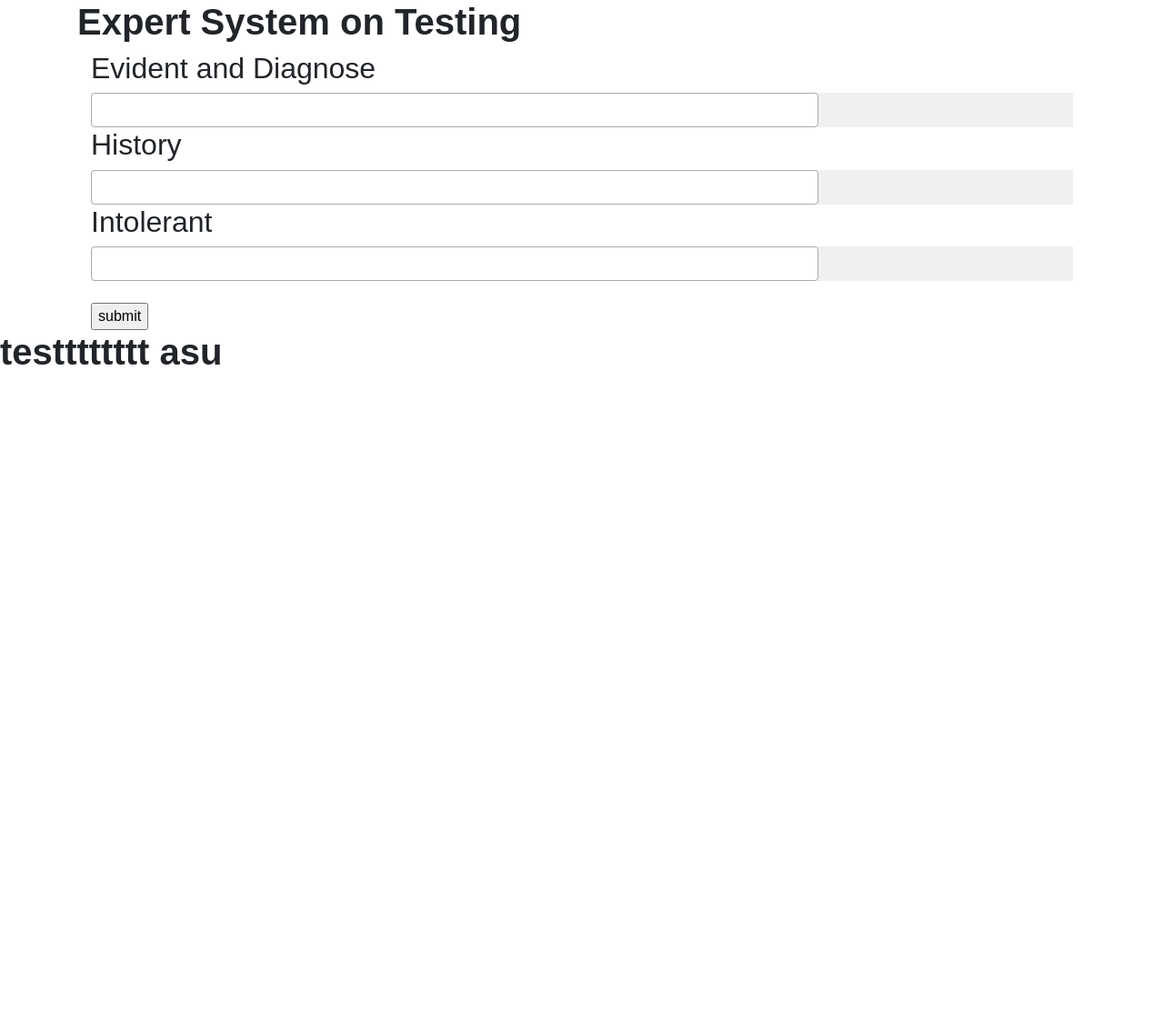
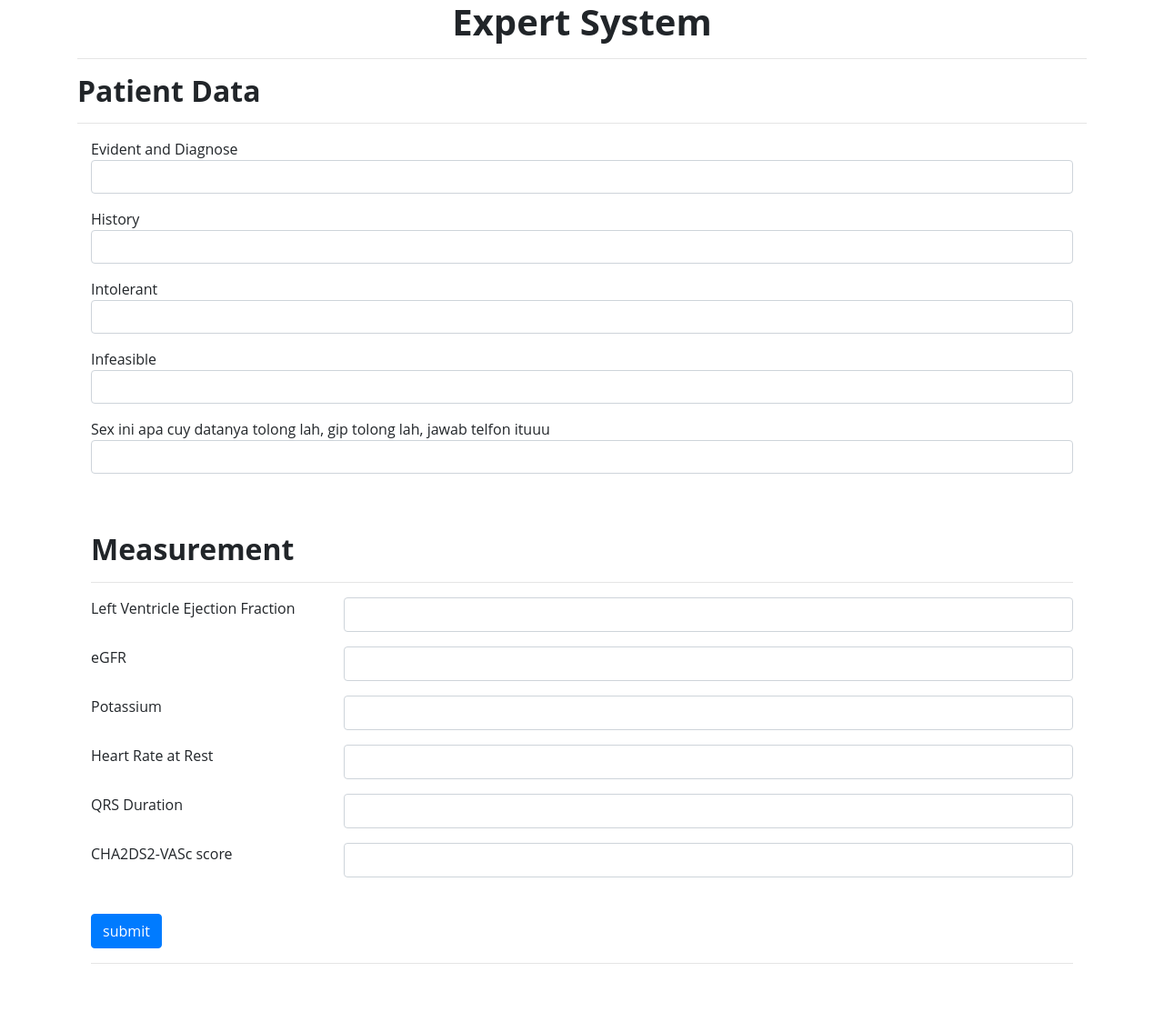
Before and after one commit to modalhoki/flask-project1, a Flask app: page /expert_system in a window 1280 px wide. Shown: the whole page at 91% size. Before the commit the page ends 401 px from the top, so only its background shows below. Run offline with Flask 3, Linux system fonts and the light colour scheme; parts of the project's set-up code (start-up, migrations or seed data) failed here and were passed over; some libraries are stand-ins or nearby versions.

Commit message:
kurang sex

```diff
--- a/app.py
+++ b/app.py
@@ -24,14 +24,14 @@
     st_slope = db.Column(db.Integer, nullable=False)
 
     def __repr__(self):
-        return f'<data on {self.id}>'
+        return f'<csv on {self.id}>'
 
 
-# post data ke database
+# post csv ke database
 @app.route('/', methods=['POST', 'GET'])
 def index():
     if request.method == 'POST':
-        # get data from form
+        # get csv from form
 
         age = request.form['age']
         sex = request.form['sex']
@@ -74,16 +74,7 @@
         return render_template("index.html", patient_fact=patient_fact)
 
 
-# data input ev
-data_ev = ["evident1", "evident2", "evident3"]
-# data input his
-data_his = ["history1", "history2", "history3"]
-# data input di
-edata_di = ["diagnose1", "diagnose2", "diagnose3"]
-# data input int
-data_int = ["intolerant1", "intolerant2", "intolerant3"]
-
-# input data
+# input csv
 heart_diseases_input = heart_prediction_default_input.value
 
 
@@ -106,7 +97,7 @@
             hasil_hitungan = hasil_hitungan + nilai
             # -------apply the model here---------
 
-        return "total data adalah " + str(hasil_hitungan)
+        return "total csv adalah " + str(hasil_hitungan)
 
     else:
         # return render_template('/heart_diseases_prediction.html', inputs=heart_diseases_input)
@@ -115,91 +106,65 @@
                                input=heart_diseases_input)
 
 
-# @app.route('/delete/<int:id>')
-# def delete(id):
-#     # get current data
-#     information_to_delete = Fact.query.get_or_404(id)
-#     print(information_to_delete)
-#
-#     # delete data
-#     try:
-#         db.session.delete(information_to_delete)
-#         print("is deleted")
-#         db.session.commit()
-#         print("is committed")
-#         return redirect('/')
-#     except:
-#         return "there is an issue while deleting the information"
-
-
-# @app.route('/update/<int:id>', methods=['POST', 'GET'])
-# def update(id):
-#     # get data
-#     information_to_update = Fact.query.get_or_404(id)
-#
-#     if request.method == 'POST':
-#         information_to_update.information = request.form['information_input_updated']
-#         information_to_update.value = request.form['value_input_updated']
-#
-#         try:
-#             db.session.commit()
-#             return redirect('/')
-#         except:
-#             return 'there is an issue ma man'
-#
-#     else:
-#         return render_template('update.html', task=information_to_update)
-
-
-# on testing
-# expert system bellow
-# on testing
-
+# --set global variable for expert system
 evidences = ['']
 measurements = []
 intolerance = ['']
-infeasible = ''
+infeasible = ['']
 sex = ''
+history = ''
 
 
 @app.route('/expert_system', methods=['POST', 'GET'])
 def expert_system():
     if request.method == 'POST':
-
-        # # ------ selected data ------
-        # selected_evident = request.form.getlist('selected_evident')
-        # selected_diagnose = request.form.getlist('selected_diagnose')
-        # selected_history = request.form.getlist('selected_history')
-        # selected_intolerant = request.form.getlist('selected_intolerant')
-        # selected_intolerant = request.form.getlist('selected_intolerant')
-        # # ------- selected data ------
-
-        print("----- it works ------")
-
-        # data gateway
+        # --getting global variable
         global evidences
+        global history
         global measurements
         global intolerance
         global infeasible
         global sex
 
+        # --resting measurement value
+        measurements = []
+
+        # --getting value
         evidences = request.form.getlist('selected_evident')
-        # return expertSystem.generate_recommendation(evidences, measurements, intolerance, infeasible, sex)
+        history = request.form.getlist('selected_history')
+        intolerance = request.form.getlist('selected_intolerance')
+        infeasible = request.form.getlist('selected_infeasible')
 
-        history = request.form.getlist('selected_history')
+        # --infeasible data fix
+        if not infeasible:
+            infeasible = ''
 
-        for i in range(len(history)):
-            evidences.append(history[i])
+        # --getting measurement
+        for i in range(6):
+            current_measurement_value = request.form.get(expertSystem.measurement_input[i])
+            if current_measurement_value == '':
+                break
 
-        print(evidences)
+            measurements.append(
+                {expertSystem.measurement_input[i]: int(current_measurement_value)}
+            )
+
+        # --merging history into evidence
+        for current_history in history:
+            evidences.append(current_history)
+
+        # return [evidences,
+        #         intolerance,
+        #         infeasible,
+        #         measurements]
 
         # testing_data = expertSystem.final_recommendations
-        # heh_data = testing_data[0]
-        # heh_data2 = testing_data[1]
 
-        print("---test--")
-
-        prolog_final_result = expertSystem.generate_recommendation(evidences, measurements, intolerance, infeasible, sex)
+        prolog_final_result = expertSystem.generate_recommendation(evidences,
+                                                                   measurements,
+                                                                   intolerance,
+                                                                   infeasible,
+                                                                   sex)
         return prolog_final_result
         recommendation_result = prolog_final_result[0]
         contraindications_result = prolog_final_result[1]
@@ -237,16 +202,38 @@
 
         # return final_temp
     else:
-        # render page and assign data for selection
+        # render page and assign csv for selection
+        # return [expertSystem.evident_data_value,
+        #         expertSystem.evident_data_desc,
+        #         # len(expertSystem.evident_data_value),
+        #
+        #         expertSystem.infeasible_data_value,
+        #         expertSystem.infeasible_data_desc,
+        #         # len(expertSystem.infeasible_data_value),
+        #
+        #         expertSystem.history_data_value,
+        #         expertSystem.history_data_desc,
+        #         # len(expertSystem.history_data_value),
+        #
+        #         expertSystem.intolerant_data_value,
+        #         expertSystem.intolerant_data_desc]
+        #         # len(expertSystem.intolerant_data_value),
+        #
+        #         # expertSystem.unmarked_data_value,
+        #         # expertSystem.unmarked_data_desc]
+
         # --> please do another check
+
+        # return type(expertSystem.measurement_input)
+
         return render_template('/expert_system.html',
                                eveident_selection_value=expertSystem.evident_data_value,
                                eveident_selection_desc=expertSystem.evident_data_desc,
                                total_eveident_selection=len(expertSystem.evident_data_value),
 
-                               diagonse_selection_value=expertSystem.diagnose_data_value,
-                               diagonse_selection_desc=expertSystem.diagnose_data_desc,
-                               total_diagonse_selection=len(expertSystem.diagnose_data_value),
+                               infeasible_selection_value=expertSystem.infeasible_data_value,
+                               infeasible_selection_desc=expertSystem.infeasible_data_desc,
+                               total_infeasible_selection=len(expertSystem.infeasible_data_value),
 
                                history_selection_value=expertSystem.history_data_value,
                                history_selection_desc=expertSystem.history_data_desc,
@@ -256,6 +243,10 @@
                                intolearant_selection_desc=expertSystem.intolerant_data_desc,
                                total_intolearant_selection=len(expertSystem.intolerant_data_value),
 
+                               measurement_value=expertSystem.measurement_input,
+                               measurement_desc=expertSystem.measurement_desc,
+                               total_measurement=len(expertSystem.measurement_input),
+
                                unmark_selection_value=expertSystem.unmarked_data_value,
                                unmark_selection_desc=expertSystem.unmarked_data_desc,
                                )
--- a/static/css/main.css
+++ b/static/css/main.css
@@ -1,9 +1,9 @@
 body {
     /*margin: 10em;*/
-    font-family: arial, serif;
+    font-family: Open Sans, serif;
 }
 
-.bgku, .container-md {
+.bgku{
     background-color: #f0f0f0;
     border: aliceblue;
 }
@@ -41,3 +41,33 @@
 h2{
     font-weight: normal;
 }
+
+.select2-container--default .select2-selection--multiple{
+    border: 1px solid #ced4da;
+}
+
+.select2-container--default .select2-selection--multiple .select2-selection__choice{
+    background-color: #eee;
+    border: none;
+}
+
+span{
+    margin-bottom: 1em;
+}
+
+h1{
+    text-align: center;
+}
+
+h2{
+    font-weight: bold;
+}
+
+.select2-container--default .select2-selection--multiple .select2-selection__choice__display{
+    padding-left: 1em;
+    padding-right: 1em;
+}
+
+.select2-container--default.select2-container--focus .select2-selection--multiple {
+
+}
--- a/templates/expert_system.html
+++ b/templates/expert_system.html
@@ -6,48 +6,84 @@
 
 {% block body %}
     <div class="container">
-        <h1>Expert System on Testing</h1>
+        <h1>Expert System</h1>
+        <hr>
+
+        <h2>Patient Data</h2>
+        <hr>
+
         <div class="container">
             <form action="/expert_system" method="POST" enctype="multipart/form-data">
-                <h2>Evident and Diagnose</h2>
+                <span>Evident and Diagnose</span>
                 <div class="container-md">
-                    <select class="js-example-basic-multiple" name="selected_evident" multiple="multiple" >
+                    <select class="js-example-basic-multiple form-control form-control-lg" name="selected_evident" multiple="multiple" >
                         {% for i in range(total_eveident_selection) %}
                             <option value="{{ eveident_selection_value[i] }}">{{ eveident_selection_desc[i] }}</option>
                         {% endfor %}
                     </select>
                 </div>
 
-                <h2>History</h2>
+                <span>History</span>
                 <div class="container-md">
-                    <select class="js-example-basic-multiple" name="selected_history" multiple="multiple" >
+                    <select class="js-example-basic-multiple form-control form-control-lg" name="selected_history" multiple="multiple" >
                          {% for i in range(total_history_selection) %}
                             <option value="{{ history_selection_value[i] }}">{{ history_selection_desc[i] }}</option>
                         {% endfor %}
                     </select>
                 </div>
 
-                <h2>Intolerant</h2>
+                <span>Intolerant</span>
                 <div class="container-md">
-                    <select class="js-example-basic-multiple" name="selected_intolerant" multiple="multiple" >
+                    <select class="js-example-basic-multiple form-control form-control-lg" name="selected_intolerance" multiple="multiple" >
                          {% for i in range(total_intolearant_selection) %}
                             <option value="{{ intolearant_selection_value[i] }}">{{ intolearant_selection_desc[i] }}</option>
                         {% endfor %}
                     </select>
                 </div>
 
+
+                <span>Infeasible</span>
+                <div class="container-md">
+                    <select class="js-example-basic-multiple form-control form-control-lg" name="selected_infeasible" multiple="multiple" >
+                         {% for i in range(total_infeasible_selection) %}
+                            <option value="{{ infeasible_selection_value[i] }}">{{ infeasible_selection_desc[i] }}</option>
+                        {% endfor %}
+                    </select>
+                </div>
+
+                <span>Sex ini apa cuy datanya tolong lah, gip tolong lah, jawab telfon ituuu</span>
+                <div class="container-md">
+                    <select class="js-example-basic-multiple form-control form-control-lg" name="selected_infeasible" multiple="multiple" >
+                        <option value="1">female</option>
+                             <option value="0">male</option>
+                    </select>
+                </div>
+                <br><br>
+
+                <h2>Measurement</h2>
+                <hr>
+                <div class="container-md">
+                    {% for i in range(total_measurement) %}
+                        <div class="form-group">
+                            <div class="row">
+                                <div class="col-3">
+                                    <label for="{{ measurement_value[i] }}">{{ measurement_desc[i] }}</label>
+                                </div>
+                                <div class="col-9">
+                                    <input class="form-control form-control-md" type="text" placeholder="" name="{{ measurement_value[i] }}">
+                                </div>
+                            </div>
+                        </div>
+                    {% endfor %}
+                </div>
+
                 <br>
-                <input type="submit" value="submit">
+                <input type="submit" value="submit" class="btn btn-primary">
+                <hr>
+                <br>
+                <br>
             </form>
         </div>
-    </div>
-
-
-
-    <h1>testttttttt asu
-    </h1>
-    <div class="bgku">
-        {{ final_on_testing }}
     </div>
 
 {% endblock %}
```
Also changed, not shown: csv/input.csv (added, +63 -0 lines), csv/measurement.csv (added, +7 -0 lines), expertSystem.py (+33 -29 lines), csv/input1.csv (renamed from input.csv), csv/output.csv (renamed from output.csv), csv/rules.csv (renamed from rules.csv), csv/stage_a_and_b.csv (renamed from stage_a_and_b.csv), 3 other files.
